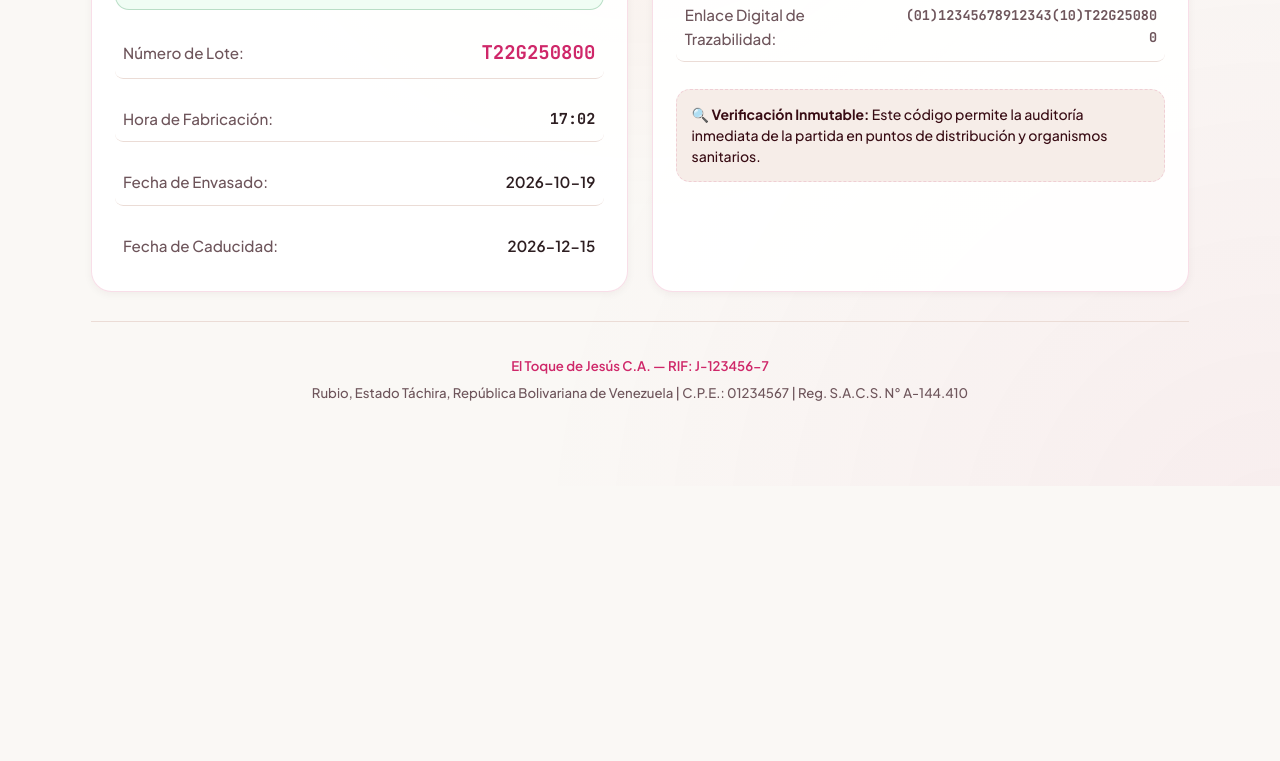
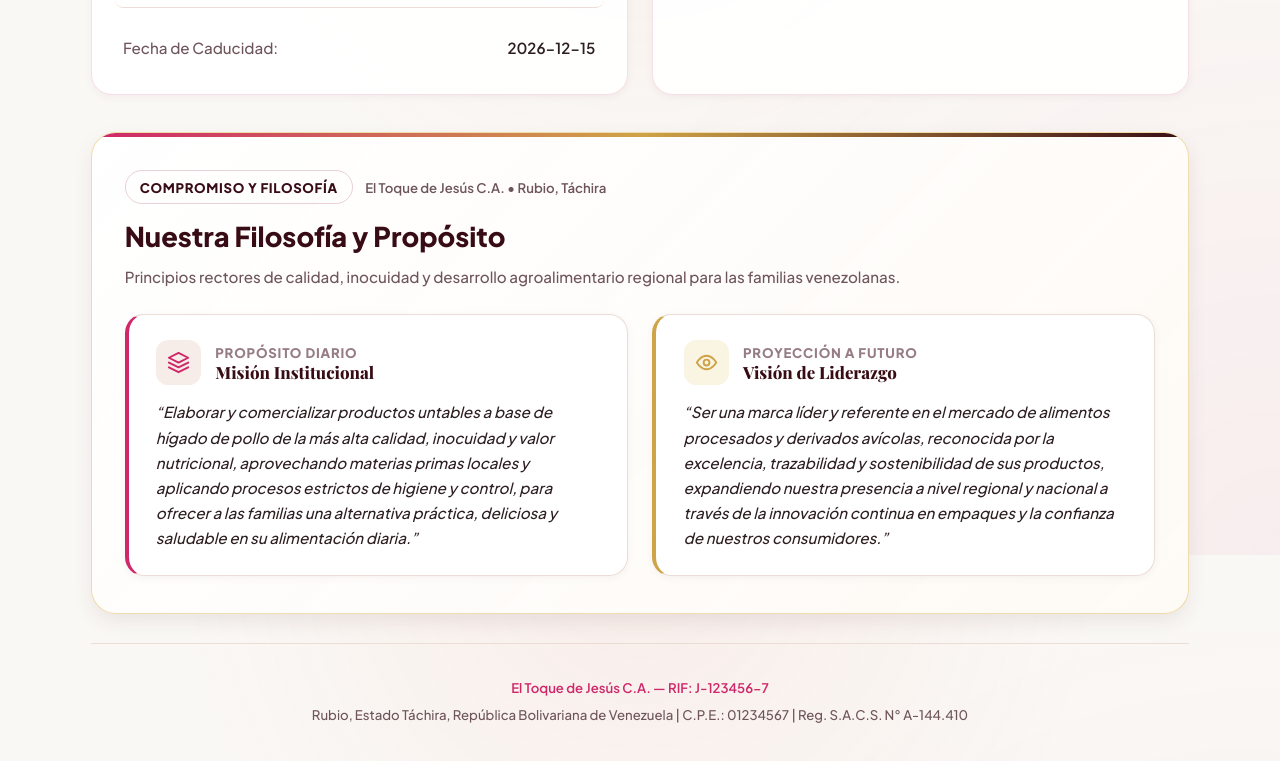
Before and after one commit to Charos20/pate, a plain HTML site: page index.html in a window 1280 px wide. Shown: the part 1045-1806 px from the top of the page. Before the commit the page ends 1531 px from the top, so only its background shows below. Drawn offline with nearby package versions, Linux system fonts and the light colour scheme; a web font is replaced by a local one.

Commit message:
style: Reubicar mision y vision hacia seccion institucional y eliminar espacios en blanco

```diff
--- a/estilos/diseno/contenedor.css
+++ b/estilos/diseno/contenedor.css
@@ -16,13 +16,14 @@
   display: grid;
   grid-template-columns: 1fr;
   gap: 1.5rem;
-  align-items: stretch;
+  align-items: start;
 }
 
 @media (min-width: 920px) {
   .grilla-hero {
     grid-template-columns: 460px 1fr;
     gap: 2rem;
+    align-items: start;
   }
 }
 
@@ -37,9 +38,9 @@
   border: 1px solid rgba(232, 198, 112, 0.35);
   display: flex;
   flex-direction: column;
-  justify-content: space-between;
+  justify-content: flex-start;
   overflow: hidden;
-  gap: 1.5rem;
+  gap: 1.25rem;
   animation: deslizarEntrada 0.5s cubic-bezier(0.16, 1, 0.3, 1) both;
 }
 
@@ -123,47 +124,195 @@
   margin-bottom: 1.25rem;
 }
 
-/* Bloques de Misión y Visión Oficiales en la Cabecera Sombreada */
-.bloque-mision-vision {
+/* Insignias Rápidas de Cualidades en la Cabecera */
+.insignias-caracteristicas-rapidas {
+  display: flex;
+  flex-wrap: wrap;
+  gap: 0.5rem;
+  margin-bottom: 0.25rem;
+}
+
+.insignia-calidad {
+  font-size: var(--tamano-xs);
+  font-weight: var(--peso-seminegrita);
+  color: var(--color-tapa-dorada-brillo);
+  background: rgba(255, 255, 255, 0.1);
+  padding: 0.3rem 0.75rem;
+  border-radius: 1rem;
+  border: 1px solid rgba(232, 198, 112, 0.25);
+  letter-spacing: 0.03em;
+}
+
+/* Sección Institucional Destacada de Misión y Visión */
+.seccion-mision-vision-destacada {
+  margin-top: 0.5rem;
+  animation: deslizarEntrada 0.5s cubic-bezier(0.16, 1, 0.3, 1) both;
+}
+
+.tarjeta-filosofia {
+  background: linear-gradient(135deg, rgba(255, 255, 255, 0.98), rgba(254, 250, 245, 0.95));
+  border: 1px solid rgba(212, 160, 23, 0.35);
+  border-radius: 1.5rem;
+  padding: 2.25rem 2rem;
+  box-shadow: var(--sombra-md);
+  display: flex;
+  flex-direction: column;
+  gap: 1.5rem;
+  position: relative;
+  overflow: hidden;
+}
+
+.tarjeta-filosofia::before {
+  content: '';
+  position: absolute;
+  top: 0;
+  left: 0;
+  right: 0;
+  height: 4px;
+  background: linear-gradient(90deg, var(--color-marca-magenta) 0%, var(--color-tapa-dorada) 50%, var(--color-marca-burdeos-titulo) 100%);
+}
+
+.tarjeta-filosofia__cabecera {
+  display: flex;
+  flex-direction: column;
+  gap: 0.4rem;
+}
+
+.tarjeta-filosofia__etiquetas {
+  display: flex;
+  align-items: center;
+  flex-wrap: wrap;
+  gap: 0.75rem;
+}
+
+.tarjeta-filosofia__insignia {
+  background-color: var(--color-marca-burdeos-suave);
+  color: var(--color-marca-burdeos-titulo);
+  padding: 0.35rem 0.85rem;
+  border-radius: 2rem;
+  font-size: var(--tamano-xs);
+  font-weight: var(--peso-extra);
+  letter-spacing: 0.05em;
+  text-transform: uppercase;
+  border: 1px solid rgba(139, 29, 65, 0.2);
+}
+
+.tarjeta-filosofia__fabricante {
+  font-size: var(--tamano-xs);
+  color: var(--color-texto-secundario);
+  font-weight: var(--peso-seminegrita);
+}
+
+.tarjeta-filosofia__titulo {
+  font-family: var(--fuente-titulos);
+  font-size: var(--tamano-xl);
+  color: var(--color-marca-burdeos-titulo);
+  font-weight: var(--peso-extra);
+  line-height: var(--linea-apretada);
+  margin-top: 0.25rem;
+}
+
+.tarjeta-filosofia__subtitulo {
+  font-size: var(--tamano-sm);
+  color: var(--color-texto-secundario);
+  line-height: var(--linea-comoda);
+}
+
+.grilla-filosofia {
   display: grid;
   grid-template-columns: 1fr;
-  gap: 1rem;
-  background: rgba(0, 0, 0, 0.18);
-  border: 1px solid rgba(232, 198, 112, 0.25);
-  border-radius: 1.15rem;
-  padding: 1.15rem 1.25rem;
-  backdrop-filter: blur(8px);
-  -webkit-backdrop-filter: blur(8px);
+  gap: 1.25rem;
 }
 
-@media (min-width: 760px) {
-  .bloque-mision-vision {
+@media (min-width: 860px) {
+  .grilla-filosofia {
     grid-template-columns: 1fr 1fr;
-    gap: 1.25rem;
+    gap: 1.5rem;
   }
 }
 
-.item-mision-vision {
+.tarjeta-declaracion {
+  background: #ffffff;
+  border: 1px solid var(--color-borde-sutil);
+  border-radius: 1.15rem;
+  padding: 1.5rem 1.65rem;
   display: flex;
   flex-direction: column;
-  gap: 0.4rem;
-  border-left: 3px solid var(--color-tapa-dorada-brillo);
-  padding-left: 0.85rem;
+  gap: 0.85rem;
+  box-shadow: var(--sombra-sm);
+  transition: transform 0.25s ease, box-shadow 0.25s ease;
 }
 
-.item-mision-vision__titulo {
-  font-size: var(--tamano-xs);
-  font-weight: var(--peso-extra);
-  text-transform: uppercase;
-  letter-spacing: 0.08em;
-  color: var(--color-tapa-dorada-brillo);
+.tarjeta-declaracion:hover {
+  transform: translateY(-2px);
+  box-shadow: var(--sombra-md);
 }
 
-.item-mision-vision__texto {
+.tarjeta-declaracion--mision {
+  border-left: 4px solid var(--color-marca-magenta);
+}
+
+.tarjeta-declaracion--vision {
+  border-left: 4px solid var(--color-tapa-dorada);
+}
+
+.tarjeta-declaracion__encabezado {
+  display: flex;
+  align-items: center;
+  gap: 0.85rem;
+}
+
+.tarjeta-declaracion__icono-caja {
+  width: 2.75rem;
+  height: 2.75rem;
+  border-radius: 0.75rem;
+  display: flex;
+  align-items: center;
+  justify-content: center;
+  flex-shrink: 0;
+}
+
+.tarjeta-declaracion--mision .tarjeta-declaracion__icono-caja {
+  background-color: var(--color-fondo-coral-suave);
+  color: var(--color-marca-magenta);
+}
+
+.tarjeta-declaracion--vision .tarjeta-declaracion__icono-caja {
+  background-color: rgba(212, 160, 23, 0.12);
+  color: var(--color-tapa-dorada);
+}
+
+.tarjeta-declaracion__icono {
+  width: 1.4rem;
+  height: 1.4rem;
+  stroke: currentColor;
+  stroke-width: 2;
+  fill: none;
+  stroke-linecap: round;
+  stroke-linejoin: round;
+}
+
+.tarjeta-declaracion__subetiqueta {
   font-size: var(--tamano-xs);
-  line-height: 1.55;
-  color: rgba(255, 255, 255, 0.9);
+  text-transform: uppercase;
+  letter-spacing: 0.06em;
+  font-weight: var(--peso-extra);
+  color: var(--color-texto-atenuado);
+  display: block;
+}
+
+.tarjeta-declaracion__titulo {
+  font-size: var(--tamano-base);
+  font-weight: var(--peso-extra);
+  color: var(--color-marca-burdeos-titulo);
+}
+
+.tarjeta-declaracion__cuerpo {
+  font-size: var(--tamano-sm);
+  color: var(--color-texto-primario);
+  line-height: 1.65;
   font-style: italic;
+  margin: 0;
 }
 
 /* Fila de Especificaciones Rápidas en el Hero */
--- a/index.html
+++ b/index.html
@@ -115,20 +115,11 @@
             Pasta untable suave y cremosa, rica y nutritiva, elaborada artesanalmente por El Toque de Jes&uacute;s C.A. en Rubio, Estado T&aacute;chira.
           </p>
 
-          <!-- Bloque Oficial de Misi&oacute;n y Visi&oacute;n en la Cabecera Sombreada -->
-          <div class="bloque-mision-vision">
-            <div class="item-mision-vision">
-              <span class="item-mision-vision__titulo">Misi&oacute;n Institucional</span>
-              <p class="item-mision-vision__texto" id="hero-mision-texto">
-                &ldquo;Elaborar y comercializar productos untables a base de h&iacute;gado de pollo de la m&aacute;s alta calidad, inocuidad y valor nutricional, aprovechando materias primas locales y aplicando procesos estrictos de higiene y control, para ofrecer a las familias una alternativa pr&aacute;ctica, deliciosa y saludable en su alimentaci&oacute;n diaria.&rdquo;
-              </p>
-            </div>
-            <div class="item-mision-vision">
-              <span class="item-mision-vision__titulo">Visi&oacute;n de Futuro</span>
-              <p class="item-mision-vision__texto" id="hero-vision-texto">
-                &ldquo;Ser una marca l&iacute;der y referente en el mercado de alimentos procesados y derivados av&iacute;colas, reconocida por la excelencia, trazabilidad y sostenibilidad de sus productos, expandiendo nuestra presencia a nivel regional y nacional a trav&eacute;s de la innovaci&oacute;n continua en empaques y la confianza de nuestros consumidores.&rdquo;
-              </p>
-            </div>
+          <div class="insignias-caracteristicas-rapidas">
+            <span class="insignia-calidad">100% Calidad Artesanal</span>
+            <span class="insignia-calidad">Sin Gluten</span>
+            <span class="insignia-calidad">Hierro Hemo Natural</span>
+            <span class="insignia-calidad">Certificación BPM</span>
           </div>
         </div>
 
@@ -207,6 +198,59 @@
       <!-- Inyectado por VistaMarca -->
     </section>
 
+    <!-- Secci&oacute;n Institucional Destacada: Misi&oacute;n y Visi&oacute;n Empresarial -->
+    <section class="seccion-mision-vision-destacada" aria-label="Misi&oacute;n y Visi&oacute;n Institucional">
+      <div class="tarjeta-filosofia">
+        <header class="tarjeta-filosofia__cabecera">
+          <div class="tarjeta-filosofia__etiquetas">
+            <span class="tarjeta-filosofia__insignia">Compromiso y Filosof&iacute;a</span>
+            <span class="tarjeta-filosofia__fabricante">El Toque de Jes&uacute;s C.A. &bull; Rubio, T&aacute;chira</span>
+          </div>
+          <h2 class="tarjeta-filosofia__titulo">Nuestra Filosof&iacute;a y Prop&oacute;sito</h2>
+          <p class="tarjeta-filosofia__subtitulo">
+            Principios rectores de calidad, inocuidad y desarrollo agroalimentario regional para las familias venezolanas.
+          </p>
+        </header>
+
+        <div class="grilla-filosofia">
+          <article class="tarjeta-declaracion tarjeta-declaracion--mision">
+            <div class="tarjeta-declaracion__encabezado">
+              <div class="tarjeta-declaracion__icono-caja">
+                <svg class="tarjeta-declaracion__icono" viewBox="0 0 24 24">
+                  <path d="M12 2L2 7l10 5 10-5-10-5zM2 17l10 5 10-5M2 12l10 5 10-5"/>
+                </svg>
+              </div>
+              <div>
+                <span class="tarjeta-declaracion__subetiqueta">Prop&oacute;sito Diario</span>
+                <h3 class="tarjeta-declaracion__titulo">Misi&oacute;n Institucional</h3>
+              </div>
+            </div>
+            <p class="tarjeta-declaracion__cuerpo" id="hero-mision-texto">
+              &ldquo;Elaborar y comercializar productos untables a base de h&iacute;gado de pollo de la m&aacute;s alta calidad, inocuidad y valor nutricional, aprovechando materias primas locales y aplicando procesos estrictos de higiene y control, para ofrecer a las familias una alternativa pr&aacute;ctica, deliciosa y saludable en su alimentaci&oacute;n diaria.&rdquo;
+            </p>
+          </article>
+
+          <article class="tarjeta-declaracion tarjeta-declaracion--vision">
+            <div class="tarjeta-declaracion__encabezado">
+              <div class="tarjeta-declaracion__icono-caja">
+                <svg class="tarjeta-declaracion__icono" viewBox="0 0 24 24">
+                  <circle cx="12" cy="12" r="3"/>
+                  <path d="M2 12s3.6-7 10-7 10 7 10 7-3.6 7-10 7-10-7-10-7z"/>
+                </svg>
+              </div>
+              <div>
+                <span class="tarjeta-declaracion__subetiqueta">Proyecci&oacute;n a Futuro</span>
+                <h3 class="tarjeta-declaracion__titulo">Visi&oacute;n de Liderazgo</h3>
+              </div>
+            </div>
+            <p class="tarjeta-declaracion__cuerpo" id="hero-vision-texto">
+              &ldquo;Ser una marca l&iacute;der y referente en el mercado de alimentos procesados y derivados av&iacute;colas, reconocida por la excelencia, trazabilidad y sostenibilidad de sus productos, expandiendo nuestra presencia a nivel regional y nacional a trav&eacute;s de la innovaci&oacute;n continua en empaques y la confianza de nuestros consumidores.&rdquo;
+            </p>
+          </article>
+        </div>
+      </div>
+    </section>
+
     <!-- Pie de P&aacute;gina Institucional -->
     <footer class="pie-pagina">
       <p class="pie-pagina__destacado">El Toque de Jes&uacute;s C.A. &mdash; RIF: J-123456-7</p>
```
